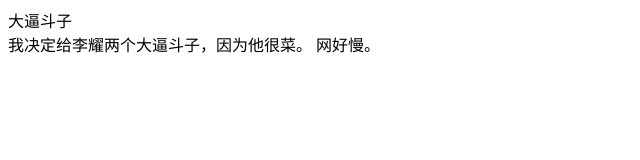
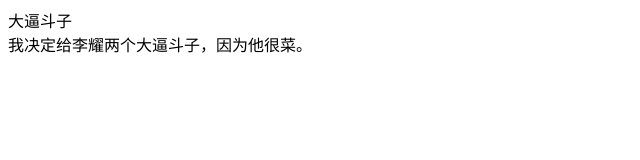
Before and after one commit to lanzhu-bingzhu/project_06_29, a plain HTML site: page index.html in a window 1280 px wide. Shown: the full height of the page, 0-640 px from the left. Drawn offline with Linux system fonts and the light colour scheme.

Commit message:
main的第四次更改

```diff
--- a/index.html
+++ b/index.html
@@ -11,7 +11,6 @@
         <div class="title">大逼斗子</div>
         <div class="content">
             我决定给李耀两个大逼斗子，因为他很菜。
-            网好慢。
         </div>
     </div>
 </body>
```
